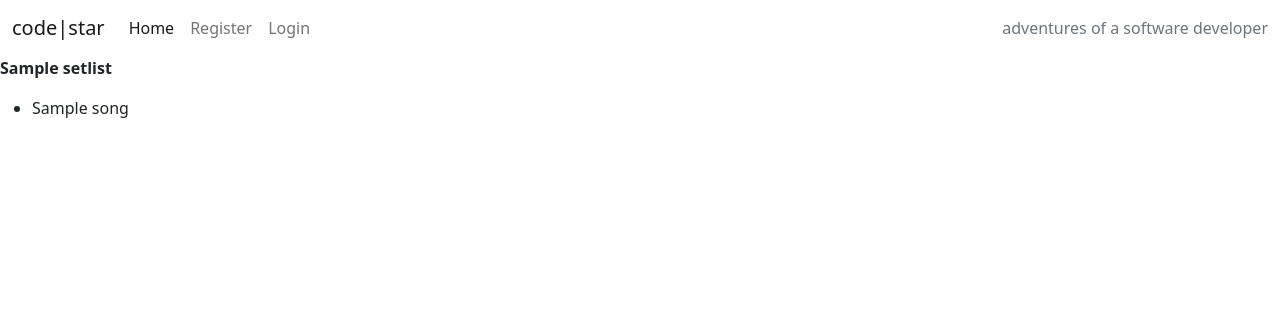
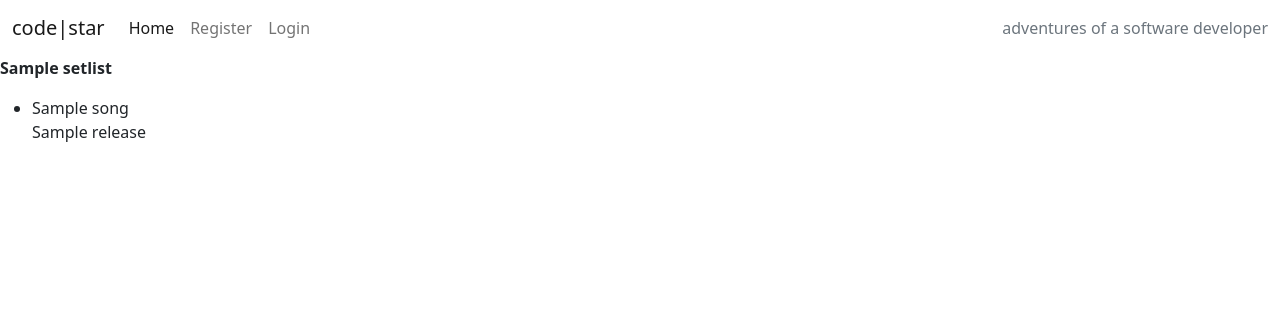
Before and after one commit to mjjstockman/setlist-sharer-new, a Django app: template setlist/templates/setlist/setlists.html in a window 1280 px wide. Shown: the top 316 px of the page. Run offline with Django 3.2, Linux system fonts and the light colour scheme; the template is opened without the code that fills it: most values are stand-ins (such as "Sample title", 1, 10 or a date in 2020).

Commit message:
Add releases to setlists template

```diff
--- a/setlist/models.py
+++ b/setlist/models.py
@@ -30,7 +30,7 @@ class Song(models.Model):
 
 class Release(models.Model):
     title = models.CharField(max_length=200)
-    song = models.ManyToManyField(Song)
+    songs = models.ManyToManyField(Song, related_name="releases")
 
     def __str__(self):
         return self.title
@@ -42,7 +42,5 @@ class Setlist(models.Model):
     song = models.ManyToManyField(Song)
     status = models.IntegerField(choices=STATUS, default=0)
 
-
-
     def __str__(self):
         return f"{self.gig.venue} on {self.gig.date}"
--- a/setlist/templates/setlist/setlists.html
+++ b/setlist/templates/setlist/setlists.html
@@ -8,6 +8,9 @@
     {% for song in setlist.song.all %}
         <ul>
             <li>{{ song.title }}</li>
+            {% for release in song.releases.all %}
+                {{ release }}
+            {% endfor %}
         </ul>
     {% endfor %}
     {% if user.id == setlist.author.id %}
--- a/setlistsharer/settings.py
+++ b/setlistsharer/settings.py
@@ -128,6 +128,7 @@ AUTH_PASSWORD_VALIDATORS = [
 
 LANGUAGE_CODE = 'en-us'
 
+# change to 'Europe/London'??
 TIME_ZONE = 'UTC'
 
 USE_I18N = True
```
